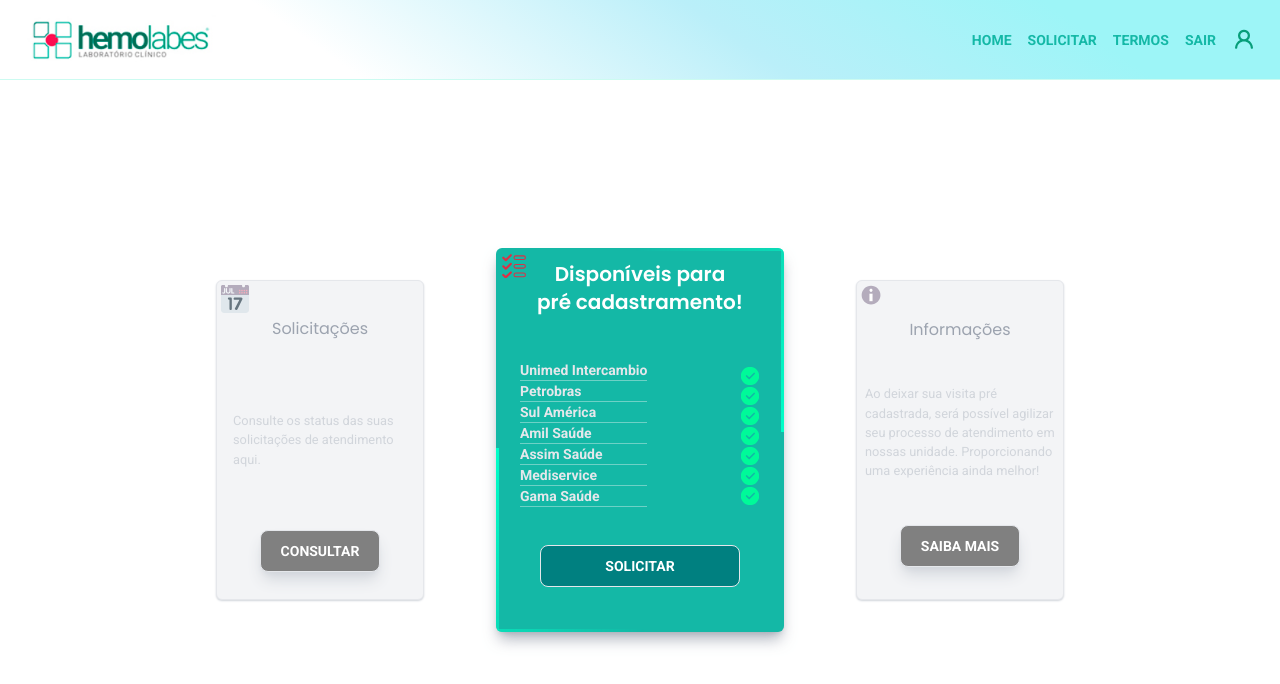
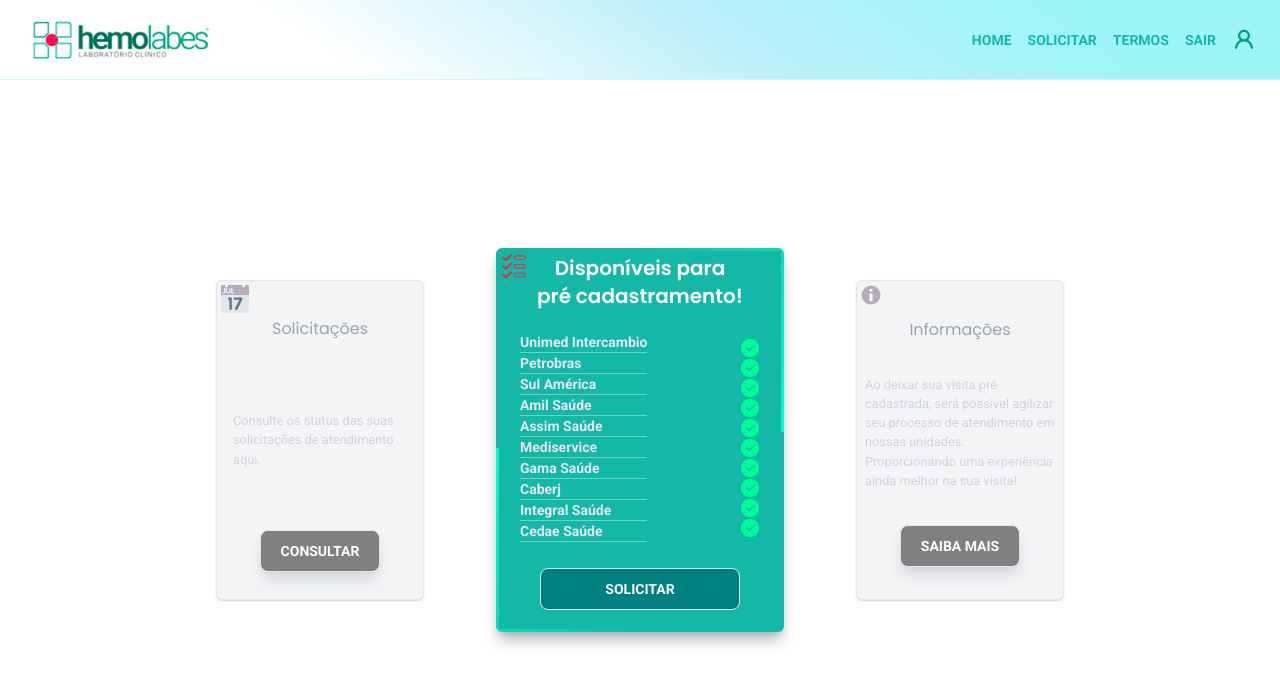
Before and after one commit to cadugomes06/Fast-Lab, a React (Vite) app: page /user/userhome in a window 1280 px wide. Shown: the top 684 px of the page. Built offline with nearby package versions, Linux system fonts and the light colour scheme; no server answers; the database is empty.

Commit message:
novos convenios da home do usuário, ajustes de responsividade no login

```diff
--- a/src/App.css
+++ b/src/App.css
@@ -175,6 +175,13 @@
   animation: detailPass 5s forwards ease-out;
   z-index: -1;
 }
+@media (max-width: 600px) {
+    .detailAnimation {
+      left: 110px;
+    }
+}
+
+
 @keyframes detailPass {
   from {
     width: 0;
--- a/src/components/Header.tsx
+++ b/src/components/Header.tsx
@@ -36,7 +36,6 @@
 
   const { innerWidth: width } = window
   useEffect(() => {
-    console.log(width)
     if(width < 600 ) {
         setIsMobile(true)
     }
--- a/src/components/MenuMobile.tsx
+++ b/src/components/MenuMobile.tsx
@@ -18,7 +18,6 @@
 
     const handleToggleMenu = () => {
         setToggleMenu(!toggleMenu)
-        console.log('funcionou')
     }
 
     const handleClickLogout = async () => {
@@ -61,7 +60,7 @@
             </div>
 
             {toggleMenu? (
-                 <nav className='absolute z-10 w-[8rem] h-[16rem] bg-gray-200 top-0 right-0 pt-[80px] flex flex-col items-center justify-center rounded-md shadow-md shadow-gray-400 animeLeft'
+                 <nav className='absolute z-10 w-[8rem] h-[18rem] bg-gray-200 top-0 right-0 pt-[70px] flex flex-col items-center justify-center rounded-md shadow-md shadow-gray-400 animeLeft'
                  >
                  <ul className='text-md text-teal-600 font-semibold w-full'>
                   <Link to='../user/userhome'>
@@ -69,6 +68,9 @@
                   </Link>
                   <Link to='../user/solicitacao'>
                     <li  className='w-[100%] py-2 border border-gray-100  text-center hover:bg-teal-500 hover:text-white transition duration-200'>Solicitar</li>
+                 </Link>
+                 <Link to='../user/consulta'>
+                    <li  className='w-[100%] py-2 border border-gray-100  text-center hover:bg-teal-500 hover:text-white transition duration-200'>Consultar</li>
                  </Link>
                   <Link to='../user/termos'>
                     <li  className='w-[100%] py-2 border border-gray-100 text-center hover:bg-teal-500 hover:text-white transition duration-200'>Termos</li>
--- a/src/pages/Admin/AdminHome.tsx
+++ b/src/pages/Admin/AdminHome.tsx
@@ -78,7 +78,6 @@
       })
       alert('Parabéns! Você finalizou o cadastramento desse paciente!')
       window.location.reload()
-      console.log(updateStatus)
     }
   }
 
@@ -109,14 +108,14 @@
         <aside className="bg-gray-100/50 w-52 h-full max-h-max
          overflow-y-auto shadow-md shadow-gray-400 flex flex-col relative"
         >
-           <div className="w-[12.9rem] fixed rounded-md">
-            <h1 className="text-center font-semibold pt-6 pb-6 shadow-md shadow-bray-200 bg-white textGradient text-lg"
+           <div className="w-[12.9rem] fixed rounded-md z-50 bg-white">
+            <h1 className="text-center font-semibold pt-6 pb-6 shadow-md shadow-bray-200 textGradient text-lg"
               >
             Agendamentos
             </h1>
            </div>
 
-          <div className="mt-[4.6rem]">
+          <div className="mt-[4.6rem] z-0">
           {forms?.map((form: any, index: number) => {
             return (
               <div key={index}
--- a/src/pages/Home/Home.tsx
+++ b/src/pages/Home/Home.tsx
@@ -32,7 +32,6 @@
         if(width < 600 ) {
             setIsMobile(true)
         }
-        console.log(width)
     }, [])
 
     return (
--- a/src/pages/User/Form/Form.tsx
+++ b/src/pages/User/Form/Form.tsx
@@ -445,9 +445,9 @@
                   />
                 </div>
 
-                <div>
+                <div className="">
                   <label
-                    htmlFor="birth"
+                    htmlFor="cpf"
                     style={{ color: "var(--color-secondary)" }}
                     className="w-[350px] sm:w-[300px] pb-1"
                   >
@@ -456,7 +456,7 @@
                   <Input
                     type="text"
                     name=""
-                    id="birth"
+                    id="cpf"
                     placeholder="000.000.000-00"
                     height="42px"
                     width={isMobile? '150px' : '200px'}
--- a/src/pages/User/Home/UserHome.tsx
+++ b/src/pages/User/Home/UserHome.tsx
@@ -147,8 +147,8 @@
             <div
               className={
                 cardSelect === 2
-                  ? `pt-8 flex text-cente justify-between h-[10rem] w-full text-sm text-gray-200 gap-2 px-6  sm:h-[6rem] sm:pt-0 sm:mt-4 sm:gap-0 sm:text-[0.7rem] sm:overflow-auto sm:mb-6`
-                  : "flex text-cente justify-between h-[10rem] w-full text-sm text-gray-200 gap-2 px-4 sm:h-[1.5rem] sm:pt-0 sm:mt-2 sm:gap-0 sm:text-[0.7rem] sm:overflow-hidden"
+                  ? `mt-4 flex text-cente justify-between h-[16rem] w-full text-sm text-gray-200 gap-2 px-6 sm:h-[6rem] sm:pt-0 sm:mt-4 sm:gap-0 sm:text-[0.7rem] sm:overflow-auto sm:mb-6`
+                  : "flex text-cente justify-between h-[10rem] w-full text-sm overflow-hidden text-gray-200 gap-2 px-4 sm:h-[1.5rem] sm:pt-0 sm:mt-2 sm:gap-0 sm:text-[0.7rem] sm:overflow-hidden"
               }
             >
               <ul className="flex flex-col items-start">
@@ -173,9 +173,36 @@
                 <li className="border-b-[1px] w-[100%] border-gray-100/40">
                   Gama Saúde
                 </li>
+                <li className="border-b-[1px] w-[100%] border-gray-100/40">
+                  Caberj
+                </li>
+                <li className="border-b-[1px] w-[100%] border-gray-100/40">
+                  Integral Saúde
+                </li>
+                <li className="border-b-[1px] w-[100%] border-gray-100/40">
+                  Cedae Saúde
+                </li>
               </ul>
 
-              <div className="flex flex-col justify-center sm:justify-start sm:gap-1 h-[9.5rem]">
+              <div className="flex flex-col justify-center sm:justify-start sm:gap-1 h-[13.2rem]">
+                <div className="w-[20px] h-[20px] sm:w-[18px] sm:h-[18px]">
+                  <img
+                    src={cardSelect === 2 ? checkIcon : checkGrayIcon}
+                    alt=""
+                  />
+                </div>
+                <div className="w-[20px] h-[20px] sm:w-[18px] sm:h-[18px]">
+                  <img
+                    src={cardSelect === 2 ? checkIcon : checkGrayIcon}
+                    alt=""
+                  />
+                </div>
+                <div className="w-[20px] h-[20px] sm:w-[18px] sm:h-[18px]">
+                  <img
+                    src={cardSelect === 2 ? checkIcon : checkGrayIcon}
+                    alt=""
+                  />
+                </div>
                 <div className="w-[20px] h-[20px] sm:w-[18px] sm:h-[18px]">
                   <img
                     src={cardSelect === 2 ? checkIcon : checkGrayIcon}
@@ -225,7 +252,7 @@
               <Link to='../user/solicitacao'>
               <Button
                 text="Solicitar"
-                marginTop={cardSelect === 2 && !isMobile ? "60px" : ""}
+                marginTop={cardSelect === 2 && !isMobile ? "-10px" : ""}
                 height="42px"
                 disabled={cardSelect === 2 ? false : true}
                 width={cardSelect === 2 ? "200px" : "120px"}
@@ -269,8 +296,8 @@
                 }
               >
                 Ao deixar sua visita pré cadastrada, será possível agilizar seu processo de
-                atendimento em nossas unidade. Proporcionando uma experiência
-                ainda melhor!
+                atendimento em nossas unidades. Proporcionando uma experiência
+                ainda melhor na sua visita!
               </p>
             </div>
 
--- a/src/pages/User/Login/UserLogin.tsx
+++ b/src/pages/User/Login/UserLogin.tsx
@@ -73,7 +73,7 @@
       <Header />
 
       <div className="w-full h-[calc(100vh-80px)]">
-        <section className="grid grid-cols-2 bg-gray-100/20 md:grid-cols-1">
+        <section className="grid grid-cols-2 bg-gray-100/30 md:grid-cols-1">
 
           <div className="h-[calc(100vh-80px)] md:hidden">
             <div
@@ -99,9 +99,9 @@
             <div className="flex flex-col w-full h-[calc(100vh-200px md:justify-center md:items-center md:h-[calc(100vh-80px)] md:max-w-max"
             >
               <div className="h-20 flex justify-start items-center relative z-10 md:w-full sm:w-[300px]">
-                <h2 className="text-[2rem] text-gray-400/70 font-normal">
+                <h2 className="text-[2rem] sm:text-[1.5rem] text-gray-400/70 font-normal">
                   Realize seu
-                  <span className="textGradient text-[2.4rem]"> Login</span>
+                  <span className="textGradient text-[2.4rem] sm:text-[1.8rem]"> Login</span>
                   <div className="detailAnimation z-0"></div>
                 </h2>
               </div>
--- a/src/pages/User/Login/UserRegister.tsx
+++ b/src/pages/User/Login/UserRegister.tsx
@@ -63,7 +63,7 @@
         <>
         <Header />
          <div className="w-full h-[calc(100vh-80px)]">
-          <section className="grid grid-cols-2 bg-gray-100/20 md:grid-cols-1 h-[calc(100vh-80px)]">
+          <section className="grid grid-cols-2 bg-gray-100/30 md:grid-cols-1 h-[calc(100vh-80px)]">
 
             <div className="h-[calc(100vh-80px)] md:hidden">
                 <div className="h-[calc(100vh-80px)] flex justify-center items-center relative border-r-[1px] border-teal-100"
@@ -81,9 +81,9 @@
                 <div className="flex flex-col w-full h-[calc(100vh-200px)] md:justify-center md:items-center">
 
                    <div className="h-20 flex justify-start items-center relative sm:max-w-max">
-                      <h2 className="text-[2rem] text-gray-400/70 font-normal">
+                      <h2 className="text-[2rem] sm:text-[1.5rem] text-gray-400/70 font-normal sm:w-[300px]">
                          Criar minha
-                         <span className="textGradient text-[2.4rem]"> Conta</span>
+                         <span className="textGradient text-[2.4rem] sm:text-[1.8rem]"> Conta</span>
                      </h2>
                    </div>
 
```
Also changed, not shown: src/pages/User/Login/UserChangePassword.tsx (+5 -5 lines).
